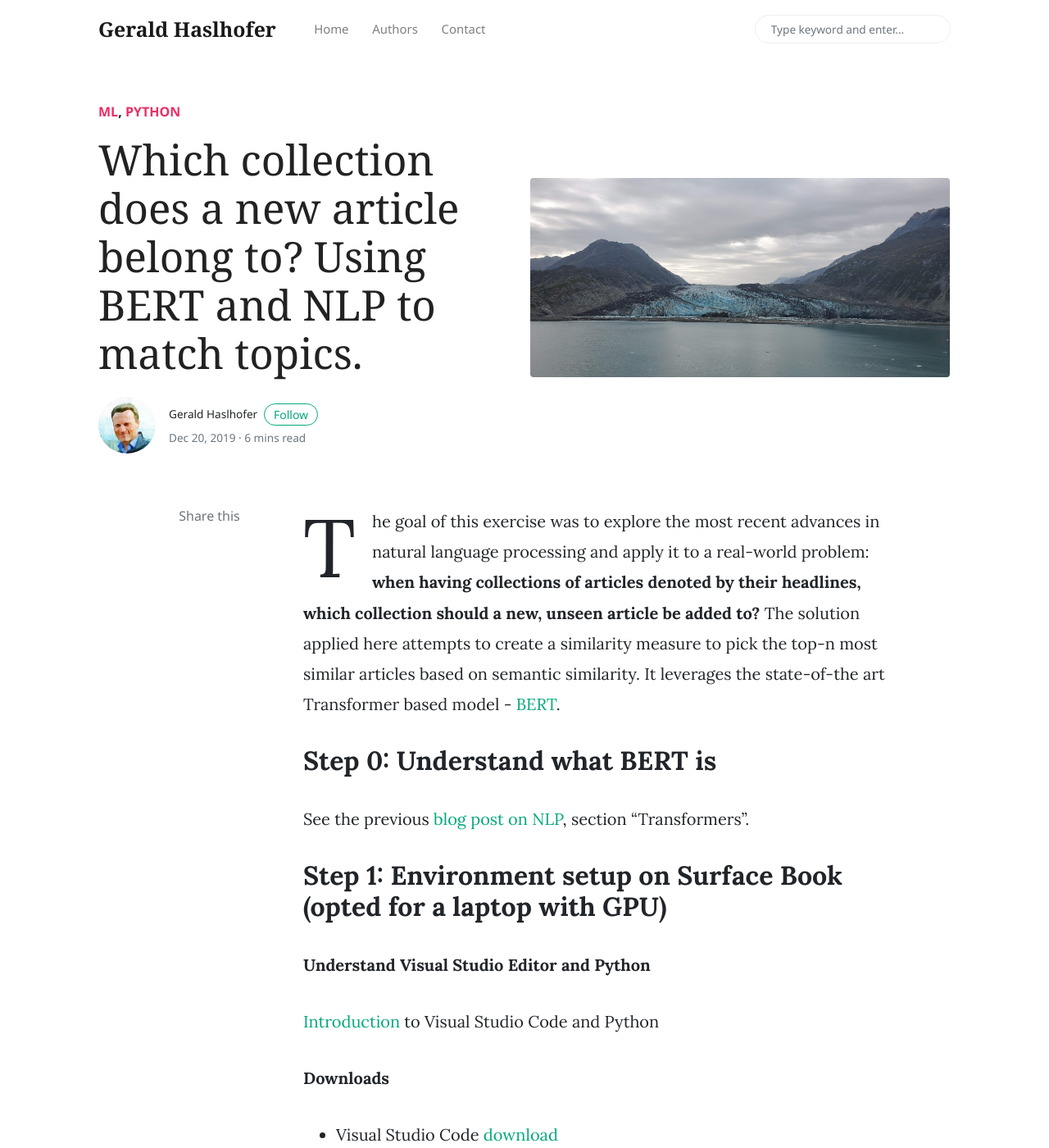
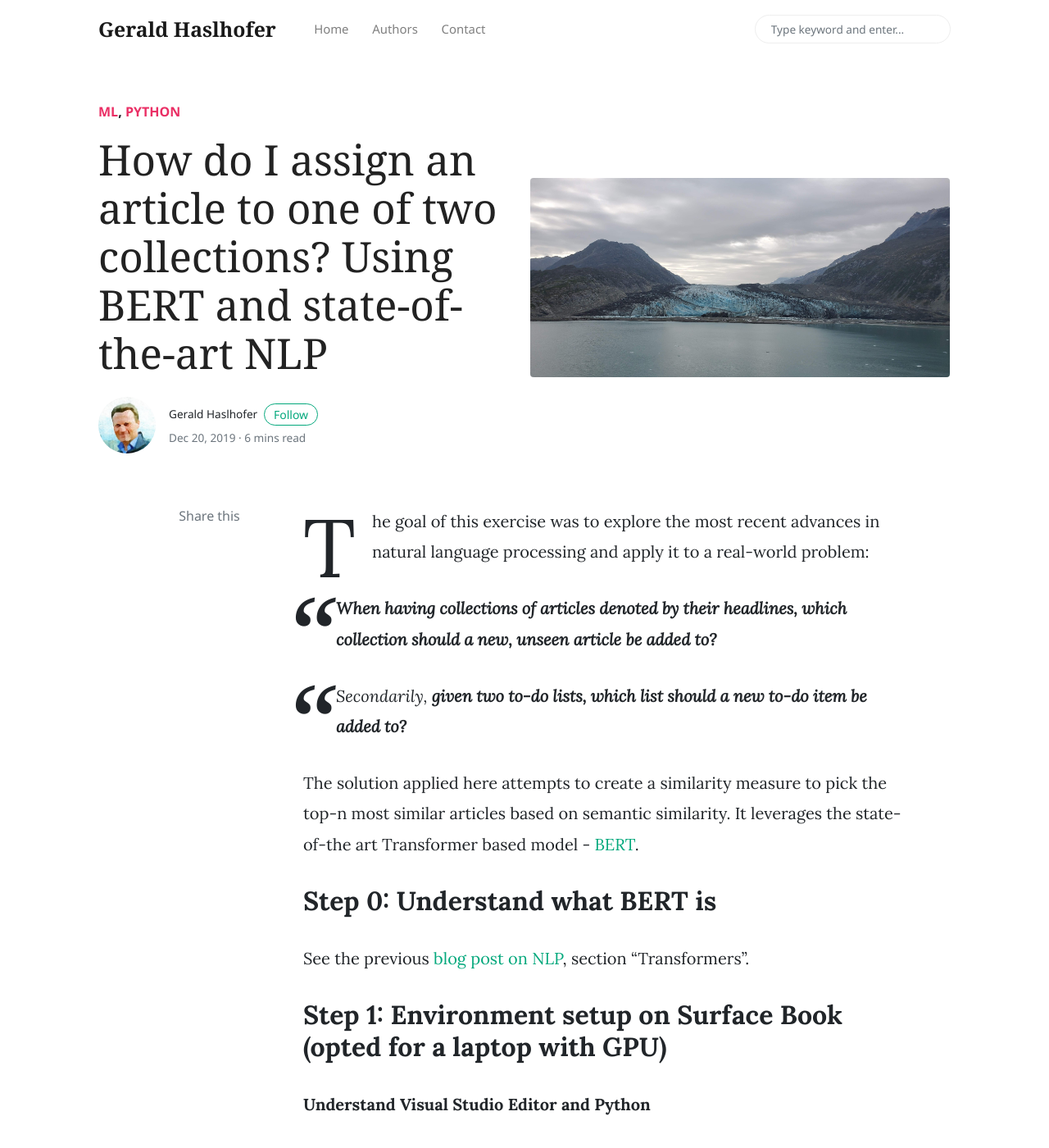
Before and after one commit to haslhofer/haslhofer.github.io, a Jekyll site: the page built from _posts/2019-12-20-starting-with-python.md, in a window 1280 px wide and 1400 px high. Shown: the whole window at 82% size. Built offline with Jekyll 4.4.1, drawn with Linux system fonts in a browser that asks for light colours; nearby versions of some CDN libraries; comment, search, counter and statistics services are not loaded.

Commit message:
Update 2019-12-20-starting-with-python.md

```diff
--- a/_posts/2019-12-20-starting-with-python.md
+++ b/_posts/2019-12-20-starting-with-python.md
@@ -1,13 +1,19 @@
 ---
 layout: post
-title:  "Which collection does a new article belong to? Using BERT and NLP to match topics."
+title:  "How do I assign an article to one of two collections? Using BERT and state-of-the-art NLP"
 author: gerald
 categories: [ ml, python]
 tags:
 image: assets/images/landscape3.jpg
 ---
 
-The goal of this exercise was to explore the most recent advances in natural language processing and apply it to a real-world problem: **when having collections of articles denoted by their headlines, which collection should a new, unseen article be added to?** The solution applied here attempts to create a similarity measure to pick the top-n most similar articles based on semantic similarity. It leverages the state-of-the art Transformer based model - [BERT](https://arxiv.org/abs/1810.04805).
+The goal of this exercise was to explore the most recent advances in natural language processing and apply it to a real-world problem:
+
+> **When having collections of articles denoted by their headlines, which collection should a new, unseen article be added to?**
+
+> Secondarily, **given two to-do lists, which list should a new to-do item be added to?**
+
+The solution applied here attempts to create a similarity measure to pick the top-n most similar articles based on semantic similarity. It leverages the state-of-the art Transformer based model - [BERT](https://arxiv.org/abs/1810.04805).
 
 
 Step 0: Understand what BERT is
```
